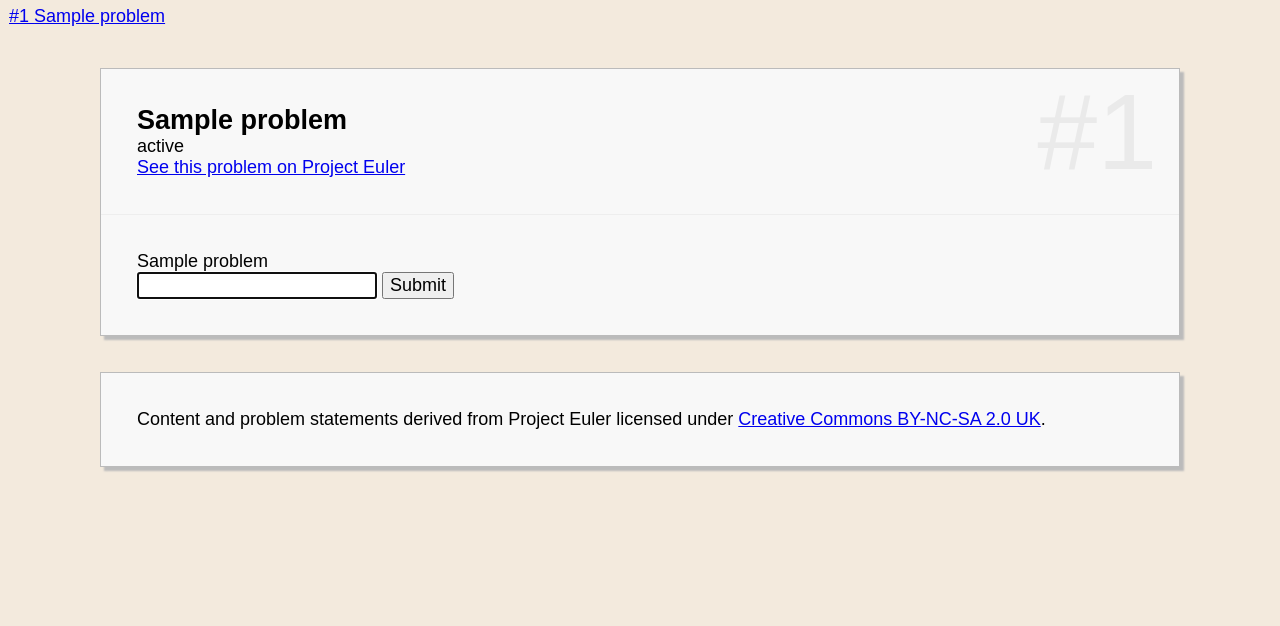
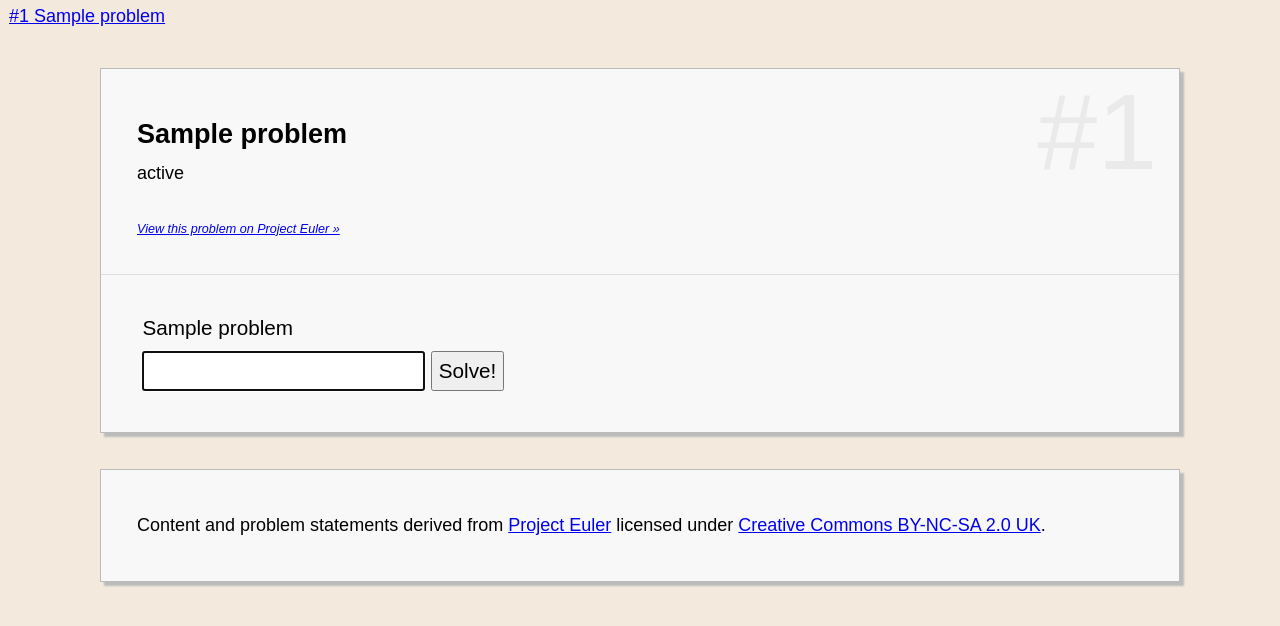
Before and after one commit to manhinli/Project-Euler-Solver, a PHP site: page /?id=1 in a window 1280 px wide. Shown: the part 91-717 px from the top of the page. Run offline with PHP 8.4, Linux system fonts and the light colour scheme; tables that the repository leaves empty or names only in its code hold one stand-in row (values such as "Sample post").

Commit message:
Mostly completed the non-JS workflow; plus other minor changes
- Change to Solver5 - 1 is now an acceptable input

```diff
--- a/classes/Solver.php
+++ b/classes/Solver.php
@@ -46,7 +46,7 @@ abstract class Solver
 
         // Execution time for solution fetch/generation
         // Time resolution = seconds
-        $execTime = $timeEnd - $timeStart;
+        $execTime = round($timeEnd - $timeStart, 3);
 
 
         return array(   'problem_id' => $this->id,
--- a/index.php
+++ b/index.php
@@ -54,7 +54,7 @@ EOT;
                 <div class="problem-info">
                     <h2 class="problem-title">$problemInfo[title]</h2>
                     <div class="problem-statement">$problemInfo[statement]</div>
-                    <a class="proj-euler-link" href="https://projecteuler.net/problem=$problemInfo[id]">See this problem on Project Euler</a>
+                    <a class="proj-euler-link" href="https://projecteuler.net/problem=$problemInfo[id]">View this problem on Project Euler »</a>
                 </div>
                 <form class="problem-input-form" method="post">
                     <input type="hidden" name="problem_id" value="$problemInfo[id]" />
@@ -62,7 +62,7 @@ EOT;
                         <div class="problem-input-label">$problemInfo[input_label]</div>
                         <input type="text" name="input" autofocus />
                     </label>
-                    <input type="submit" />
+                    <input type="submit" value="Solve!"/>
                 </form>
 EOT;
 
@@ -85,10 +85,13 @@ EOT;
 
                 $card_problemInfo .= <<<EOT
                 <div class="solution success">
-                    <p>$input_htmlEscaped</p>
-                    <p>$solutionInfo[solution]</p>
-                    <p>Total runs = $solutionInfo[total_runs]</p>
-                    <p>This took $solutionInfo[exec_time]s</p>
+                    <div class="solution-input">$input_htmlEscaped</div>
+                    <div class="solution-output">$solutionInfo[solution]</div>
+                    <div class="clearfix"></div>
+                    <div class="solution-compute-info">
+                        <div class="cell solution-total-runs"><b>$solutionInfo[total_runs]</b> total runs of this solution</div>
+                        <div class="cell solution-exec-time">$solutionInfo[exec_time] sec</div>
+                    </div>
                 </div>
 EOT;
             } catch (Exception $e) {
@@ -118,7 +121,7 @@ EOT;
                 <h2>Welcome to the Project Euler Solver</h2>
                 <p>Please select a problem to run our solver through.</p>
 <?php } ?>
-                <p>Content and problem statements derived from Project Euler licensed under <a href="https://creativecommons.org/licenses/by-nc-sa/2.0/uk/">Creative Commons BY-NC-SA 2.0 UK</a>.</p>
+                <p>Content and problem statements derived from <a href="https://projecteuler.net">Project Euler</a> licensed under <a href="https://creativecommons.org/licenses/by-nc-sa/2.0/uk/">Creative Commons BY-NC-SA 2.0 UK</a>.</p>
             </div>
         </div>
     </div>
--- a/solvers/Solver5.php
+++ b/solvers/Solver5.php
@@ -24,9 +24,11 @@ class Solver5 extends Solver {
             throw new Exception("Input not positive integer");
         }
 
-        // We can't really do much with 1 as an input
+
+
+        // Special case for 1 => 1 is the smallest multiple
         if ($input === 1) {
-            throw new Exception("Number '1' cannot be operated on - number must be greater than 1");
+            return "1";         // Output is string
         }
 
 
--- a/static/css/stylesheet.css
+++ b/static/css/stylesheet.css
@@ -53,7 +53,7 @@ dfn {
     position: relative;
 
     display: block;
-    padding: 2em;
+    padding: 2rem;
 
     margin: 0 auto;
     max-width: 60em;
@@ -68,7 +68,7 @@ dfn {
 #card-workspace .card h3,
 #card-workspace .card p
 {
-    margin: 0;
+    margin: 0.5em 0;
 }
 
 #card-workspace .card + .card {
@@ -103,7 +103,7 @@ dfn {
 
 #card-workspace .card.problem .problem-input-form,
 #card-workspace .card.problem .solution {
-    border-top: 1px solid #eee;
+    border-top: 1px solid #ddd;
 }
 
 #card-workspace .card.problem .solution.in-progress {
@@ -137,3 +137,107 @@ dfn {
     border-top-color: #CCEEFF;
     background: #EAF7FD;
 }*/
+
+
+#card-workspace .card.problem .proj-euler-link {
+    margin-top: 3em;
+    display: inline-block;
+    font-size: 0.7em;
+    font-style: italic;
+}
+
+
+#card-workspace .card.problem .problem-input-form {
+    font-size: 1.15em;
+}
+
+#card-workspace .card.problem .problem-input-form input {
+    padding: 0.3em;
+}
+
+#card-workspace .card.problem .problem-input-form .problem-input-label {
+    margin-bottom: 0.5em;
+}
+
+/*#card-workspace .card.problem .solution {
+    display: table;
+    width: 100%;
+    padding: 1rem 0;
+}
+
+#card-workspace .card.problem .solution .row {
+    display: table-row;
+}
+
+#card-workspace .card.problem .solution .cell {
+    display: table-cell;
+    padding: 1rem 2rem;
+}*/
+
+
+
+#card-workspace .card.problem .solution .solution-input,
+#card-workspace .card.problem .solution .solution-output {
+    display: inline-block;
+
+    font-weight: bold;
+    word-break: break-all;
+}
+
+#card-workspace .card.problem .solution .solution-input {
+    font-size: 2.5em;
+    color: #555;
+    margin-bottom: 2rem;
+}
+
+#card-workspace .card.problem .solution .solution-output {
+    font-size: 3em;
+    text-align: right;
+    float: right;
+    margin-left: 10%;
+    color: #000;
+}
+
+#card-workspace .card.problem .solution .solution-input::before,
+#card-workspace .card.problem .solution .solution-output::before {
+    display: block;
+    font-size: 0.8rem;
+    font-style: italic;
+    font-weight: normal;
+}
+
+#card-workspace .card.problem .solution .solution-input::before {
+    content: "Input";
+}
+
+#card-workspace .card.problem .solution .solution-output::before {
+    content: "Solution";
+}
+
+#card-workspace .card.problem .solution .solution-compute-info {
+    display: table;
+    width: 100%;
+    margin-top: 2rem;
+}
+
+#card-workspace .card.problem .solution .solution-compute-info .cell {
+    display: table-cell;
+}
+
+#card-workspace .card.problem .solution .solution-total-runs {
+    font-size: 1.2em;
+}
+
+#card-workspace .card.problem .solution .solution-exec-time {
+    font-size: 0.8rem;
+    text-align: right;
+    opacity: 0.2;
+}
+
+
+/* Clearfix */
+.clearfix::after {
+    content: "";
+    clear: both;
+    display: table;
+}
```
